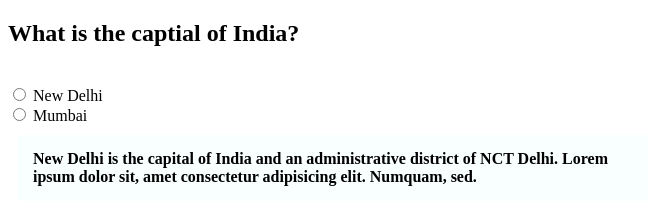
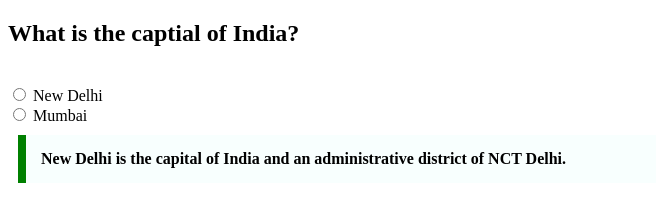
Before and after one commit to acciojob/trivia-Snoopyh34d, a website: page main.html in a window 1280 px wide. Shown: the whole page, without its empty margins (0-662 px from the left). Drawn offline with Linux system fonts and the light colour scheme.

Commit message:
created a submission

```diff
--- a/main.html
+++ b/main.html
@@ -11,10 +11,11 @@
         }
 
         .blockquote{
+            background-color: red;
             max-width: 600px;
             margin: 10px;
             padding: 15px;
-            border-left: 8px, solid green;
+            border-left: 8px solid green;
             background-color:#f8fffe ;
             font-weight: bold;
         }
@@ -33,7 +34,7 @@
         <input type="radio" name="capital" id="mumbai">
         <label for="Mumbai">Mumbai</label>
 
-        <blockquote class="blockquote">New Delhi is the capital of India and an administrative district of NCT Delhi. Lorem ipsum dolor sit, amet consectetur adipisicing elit. Numquam, sed.</blockquote>
+        <blockquote class="blockquote" cite="https://en.wikipedia.org/wiki/New_Delhi">New Delhi is the capital of India and an administrative district of NCT Delhi. </blockquote>
     </form>
 
 
```
